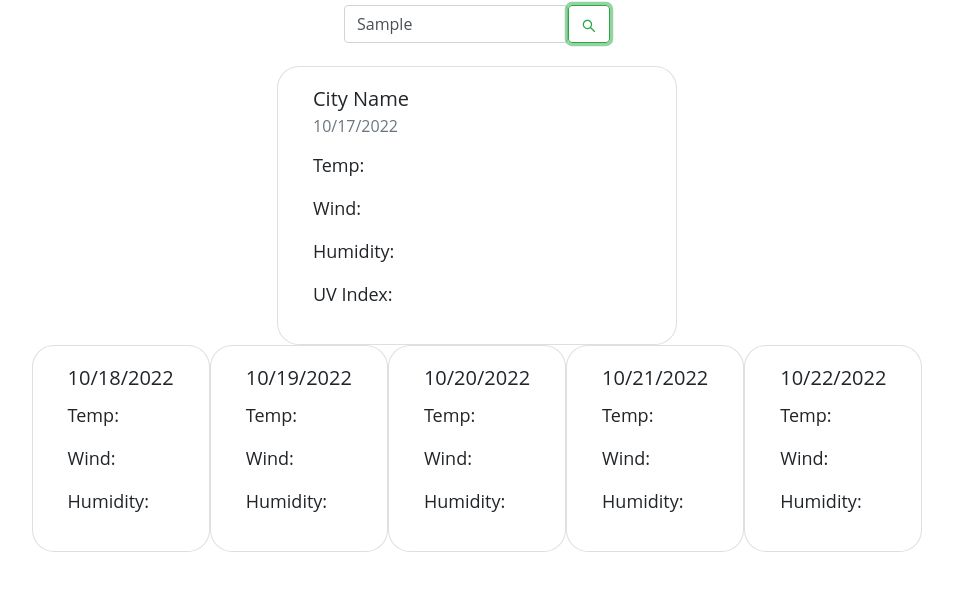
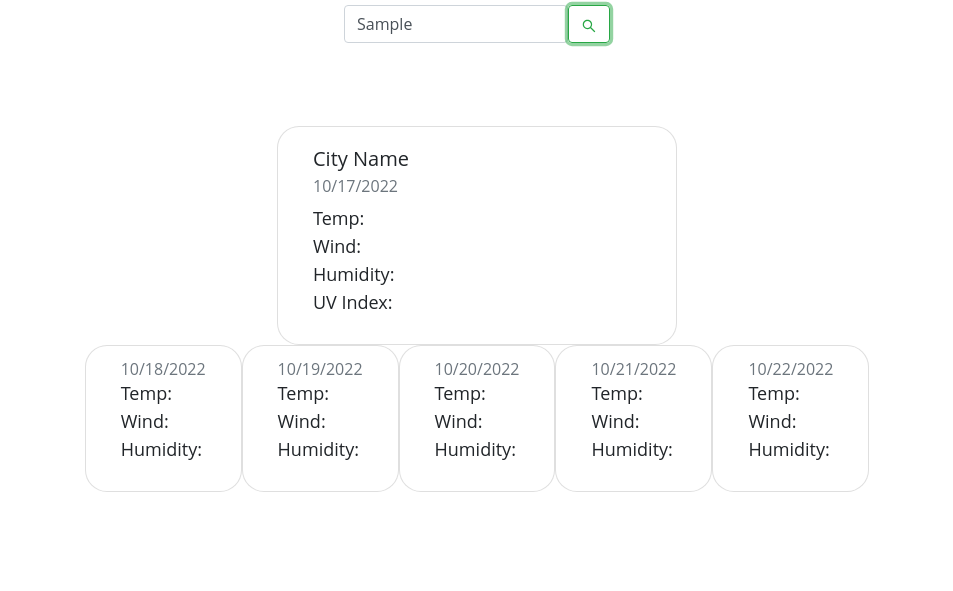
Before and after one commit to alina-costa/weather-dashboard, a plain HTML site: page index.html in a window 1280 px wide. Both pictures are taken after typing "Sample" into the empty fields and a click on the button 752 px from the left and 115 px from the top of the page. Shown: the part 91-682 px from the top of the page, without its empty margins (163-1116 px from the left). Drawn offline with nearby package versions, Linux system fonts and the light colour scheme; no server answers.

Commit message:
headers for future weather cards

```diff
--- a/assets/css/style.css
+++ b/assets/css/style.css
@@ -38,3 +38,7 @@ body {
   align-items: center;
   margin: auto;
 }
+
+.card-body p {
+  line-height: 12px;
+}
--- a/index.html
+++ b/index.html
@@ -50,7 +50,7 @@
             <div class="row hide" id="future-forecast">
                 <div class="card col-sm">
                     <div class="card-body">
-                        <h5 class="card-title" id="card-1">00/00/0000</h5>
+                        <h6 class="card-subtitle mb-2 text-muted" id="card-1">00/00/0000</h5>
                         <p id="temp1">Temp: <span id="temp-value1"></span></p>
                         <p id="wind1">Wind: <span id="wind-value1"></span></p>
                         <p id="humid1">Humidity: <span id="humid-value1"></span></p>
@@ -58,7 +58,7 @@
                 </div>
                 <div class="card col-sm">
                     <div class="card-body">
-                        <h5 class="card-title" id="card-2">00/00/0000</h5>
+                        <h6 class="card-subtitle mb-2 text-muted" id="card-2">00/00/0000</h5>
                         <p id="temp2">Temp: <span id="temp-value2"></span></p>
                         <p id="wind2">Wind: <span id="wind-value2"></span></p>
                         <p id="humid2">Humidity: <span id="humid-value2"></span></p>
@@ -66,7 +66,7 @@
                 </div>
                 <div class="card col-sm">
                     <div class="card-body">
-                        <h5 class="card-title" id="card-3">00/00/0000</h5>
+                        <h6 class="card-subtitle mb-2 text-muted" id="card-3">00/00/0000</h5>
                         <p id="temp3">Temp: <span id="temp-value3"></span></p>
                         <p id="wind3">Wind: <span id="wind-value3"></span></p>
                         <p id="humid3">Humidity: <span id="humid-value3"></span></p>
@@ -74,7 +74,7 @@
                 </div>
                 <div class="card col-sm">
                     <div class="card-body">
-                        <h5 class="card-title" id="card-4">00/00/0000</h5>
+                        <h6 class="card-subtitle mb-2 text-muted" id="card-4">00/00/0000</h5>
                         <p id="temp4">Temp: <span id="temp-value4"></span></p>
                         <p id="wind4">Wind: <span id="wind-value4"></span></p>
                         <p id="humid4">Humidity: <span id="humid-value4"></span></p>
@@ -82,7 +82,7 @@
                 </div>
                 <div class="card col-sm">
                     <div class="card-body">
-                        <h5 class="card-title" id="card-5">00/00/0000</h5>
+                        <h6 class="card-subtitle mb-2 text-muted" id="card-5">00/00/0000</h5>
                         <p id="temp5">Temp: <span id="temp-value5"></span></p>
                         <p id="wind5">Wind: <span id="wind-value5"></span></p>
                         <p id="humid5">Humidity: <span id="humid-value5"></span></p>
```
